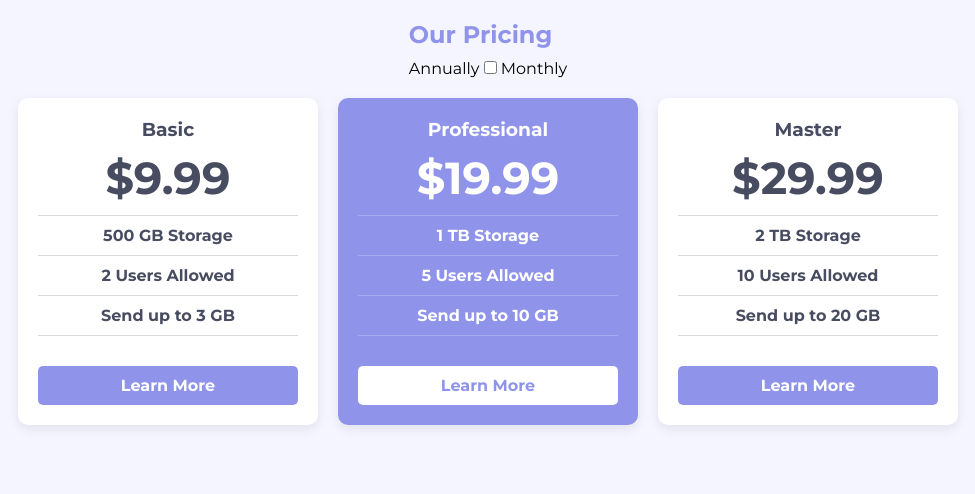
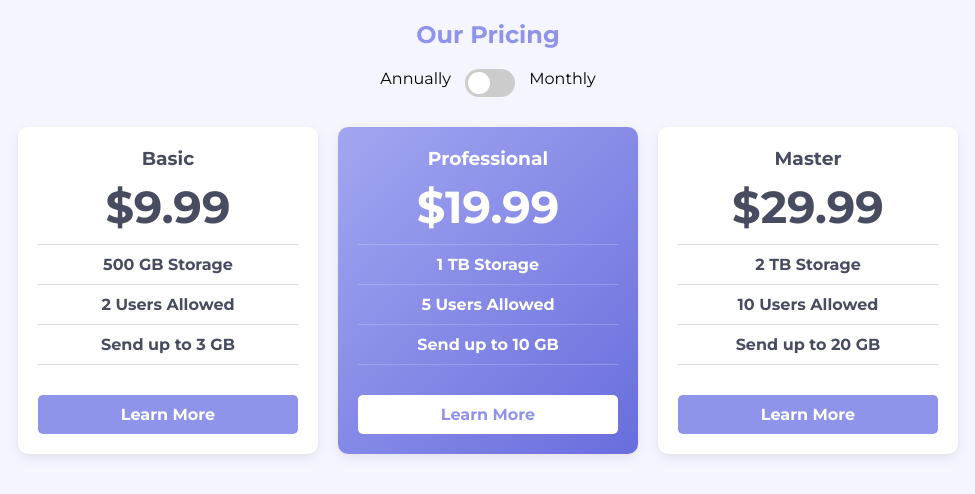
Before and after one commit to Jinan47/pricing-tables, a plain HTML site: page index.html in a window 1280 px wide. Shown: the whole page, without its empty margins (152-1127 px from the left). Drawn offline with Linux system fonts and the light colour scheme.

Commit message:
update and organize

```diff
--- a/styles.css
+++ b/styles.css
@@ -1,6 +1,11 @@
-/* Import Google Font */
+/* ---------------------------
+   Google Font
+---------------------------- */
 @import url("https://fonts.googleapis.com/css2?family=Montserrat:wght@400;700&display=swap");
 
+/* ---------------------------
+   Root Variables
+---------------------------- */
 :root {
   --primary-color: #8f94ea;
   --text-color: #484c60;
@@ -8,6 +13,9 @@
   --card-bg: #fff;
 }
 
+/* ---------------------------
+   Global Styles
+---------------------------- */
 * {
   box-sizing: border-box;
   margin: 0;
@@ -25,18 +33,27 @@ body {
   min-height: 100vh;
 }
 
+header {
+  text-align: center;
+  justify-content: center;
+  align-items: center;
+  width: 100%;
+}
+
 h2 {
   color: var(--primary-color);
   margin-bottom: 10px;
 }
 
-/* Pricing Container */
+/* ---------------------------
+   Pricing Section
+---------------------------- */
 .pricings-container {
   display: flex;
   justify-content: center;
   align-items: stretch;
+  flex-wrap: wrap;
   gap: 20px;
-  flex-wrap: wrap;
   width: 100%;
   max-width: 1000px;
 }
@@ -44,8 +61,8 @@ h2 {
 .pricing-card {
   background-color: var(--card-bg);
   color: var(--text-color);
+  max-width: 300px;
   width: 100%;
-  max-width: 300px;
   padding: 20px;
   border-radius: 10px;
   box-shadow: 0 4px 12px rgba(0, 0, 0, 0.08);
@@ -63,20 +80,22 @@ h2 {
   font-size: 0.6em;
 }
 
-.divider {
-  height: 1px;
-  background-color: currentColor;
-  opacity: 0.2;
-  width: 100%;
-  margin: 10px 0;
-}
-
 .pricing-card p {
   font-weight: bold;
   text-align: center;
 }
 
-/* Learn More Button */
+.divider {
+  width: 100%;
+  height: 1px;
+  background-color: currentColor;
+  opacity: 0.2;
+  margin: 10px 0;
+}
+
+/* ---------------------------
+   Button
+---------------------------- */
 .pricing-card a {
   text-decoration: none;
   color: white;
@@ -86,8 +105,8 @@ h2 {
   text-align: center;
   border-radius: 5px;
   margin-top: 20px;
+  font-weight: bold;
   transition: 0.3s;
-  font-weight: bold;
 }
 
 .pricing-card a:hover {
@@ -96,9 +115,15 @@ h2 {
   border: 1px solid var(--primary-color);
 }
 
-/* Highlight Plan */
+/* ---------------------------
+   Highlighted Plan
+---------------------------- */
 .highlight {
-  background-color: var(--primary-color);
+  background: linear-gradient(
+    135deg,
+    hsl(237, 73%, 79%) 0%,
+    hsl(238, 63%, 64%) 100%
+  );
   color: white;
 }
 
@@ -113,7 +138,66 @@ h2 {
   border: 1px solid white;
 }
 
-/* Responsive */
+/* ---------------------------
+   Toggle Switch
+---------------------------- */
+.switch {
+  position: relative;
+  display: inline-block;
+  width: 50px;
+  height: 28px;
+  margin: 10px 10px;
+}
+
+.switch input {
+  opacity: 0;
+  width: 0;
+  height: 0;
+}
+
+.slider {
+  position: absolute;
+  cursor: pointer;
+  top: 0;
+  left: 0;
+  right: 0;
+  bottom: 0;
+  background-color: #ccc;
+  transition: 0.4s;
+  border-radius: 34px;
+}
+
+.slider::before {
+  position: absolute;
+  content: "";
+  height: 22px;
+  width: 22px;
+  left: 3px;
+  bottom: 3px;
+  background-color: white;
+  transition: 0.4s;
+  border-radius: 50%;
+}
+
+input:checked + .slider {
+  background-color: var(--primary-color);
+}
+
+input:checked + .slider::before {
+  transform: translateX(22px);
+}
+
+.slider.round {
+  border-radius: 34px;
+}
+
+.slider.round::before {
+  border-radius: 50%;
+}
+
+/* ---------------------------
+   Responsive
+---------------------------- */
 @media (max-width: 768px) {
   .pricings-container {
     flex-direction: column;
```
